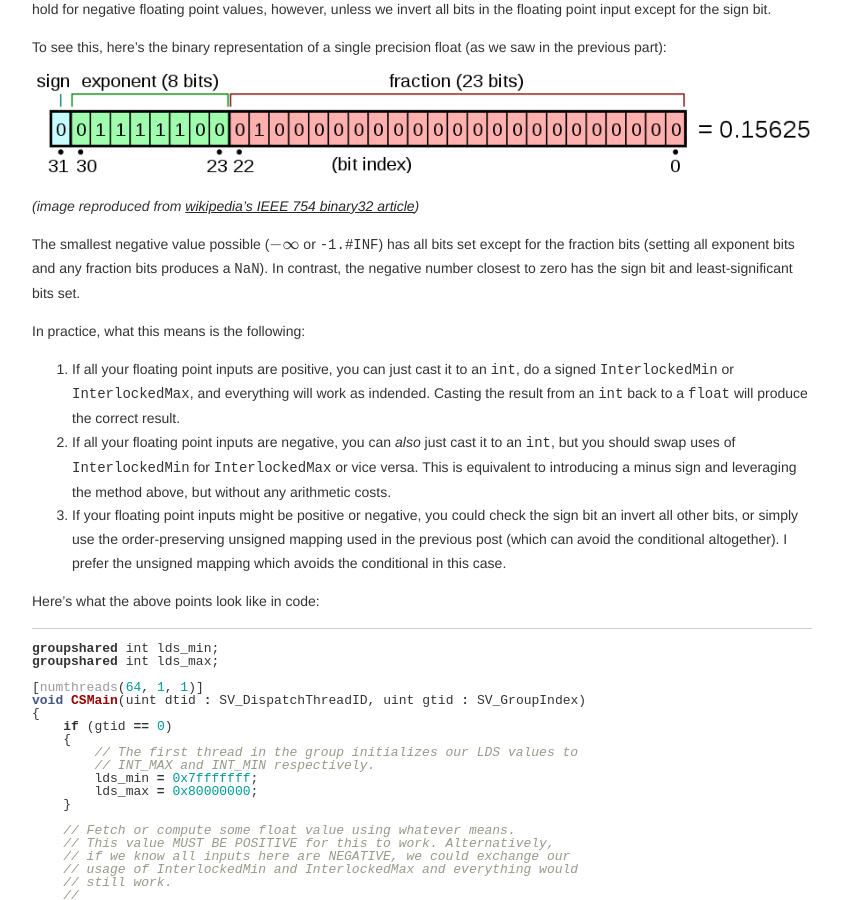
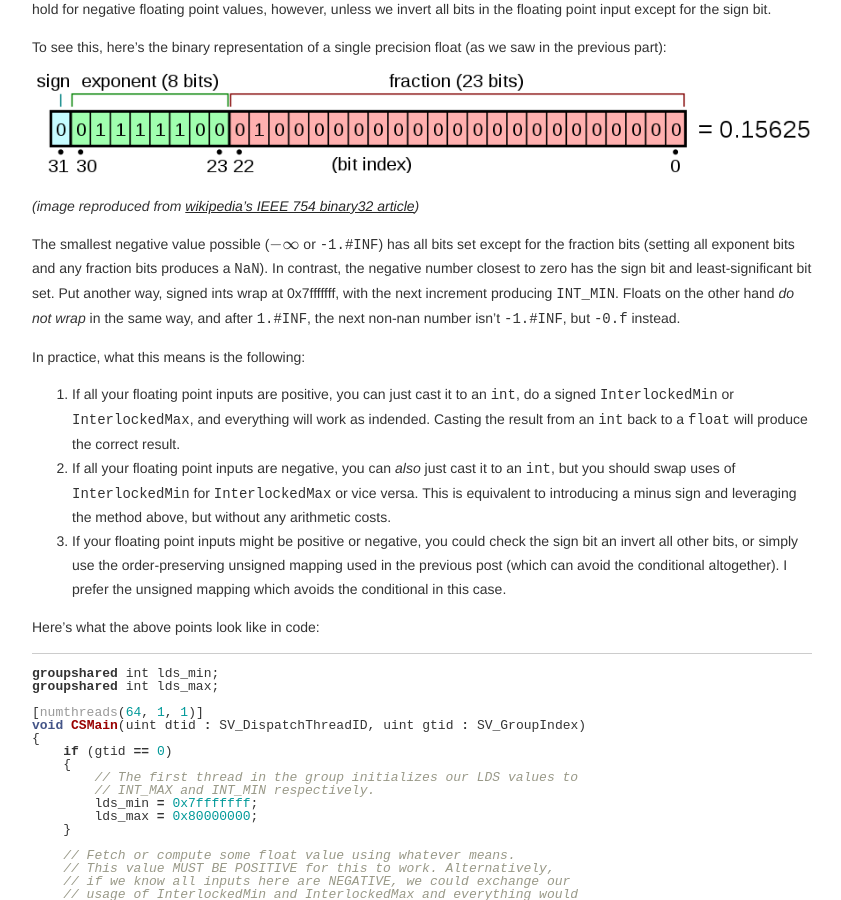
Before and after one commit to jeremyong/jeremyong.github.com, a Jekyll site: the page built from _posts/2023-09-20-f32-interlocked-min-max-hlsl-part-2.markdown, in a window 1280 px wide and 900 px high, scrolled down 588 px. Shown: the whole window, without its empty margins (218-1059 px from the left). Built offline with Jekyll 4.4.1, drawn with Linux system fonts in a browser that asks for light colours; nearby versions of some CDN libraries.

Commit message:
Fix hyperlink

```diff
--- a/_posts/2023-09-05-f32-interlocked-min-max-hlsl.markdown
+++ b/_posts/2023-09-05-f32-interlocked-min-max-hlsl.markdown
@@ -293,6 +293,6 @@
 natively, without any cost needed to do the mapping described here. That said, for the time being, this
 trick is really useful, and the underlying concept is fairly easy to understand also.
 
-From here, feel free to read [part 2](/graphics/2023/09/05/f32-interlocked-min-max-hlsl/), where we discuss
+From here, feel free to read [part 2](/graphics/2023/09/20/f32-interlocked-min-max-hlsl-part-2), where we discuss
 an alternative to this approach using signed interlocked operations instead, and discuss other floating point
 formats also.
--- a/_posts/2023-09-20-f32-interlocked-min-max-hlsl-part-2.markdown
+++ b/_posts/2023-09-20-f32-interlocked-min-max-hlsl-part-2.markdown
@@ -33,8 +33,9 @@
 *(image reproduced from [wikipedia's IEEE 754 binary32 article](https://en.wikipedia.org/wiki/Single-precision_floating-point_format))*
 
 The smallest negative value possible ($-\infty$ or `-1.#INF`) has all bits set except for the fraction bits (setting all exponent bits
-and any fraction bits produces a `NaN`). In contrast, the negative number closest to zero has the sign bit and least-significant bits
-set.
+and any fraction bits produces a `NaN`). In contrast, the negative number closest to zero has the sign bit and least-significant bit
+set. Put another way, signed ints wrap at 0x7fffffff, with the next increment producing `INT_MIN`. Floats on the other hand _do not wrap_
+in the same way, and after `1.#INF`, the next non-nan number isn't `-1.#INF`, but `-0.f` instead.
 
 In practice, what this means is the following:
 
```
